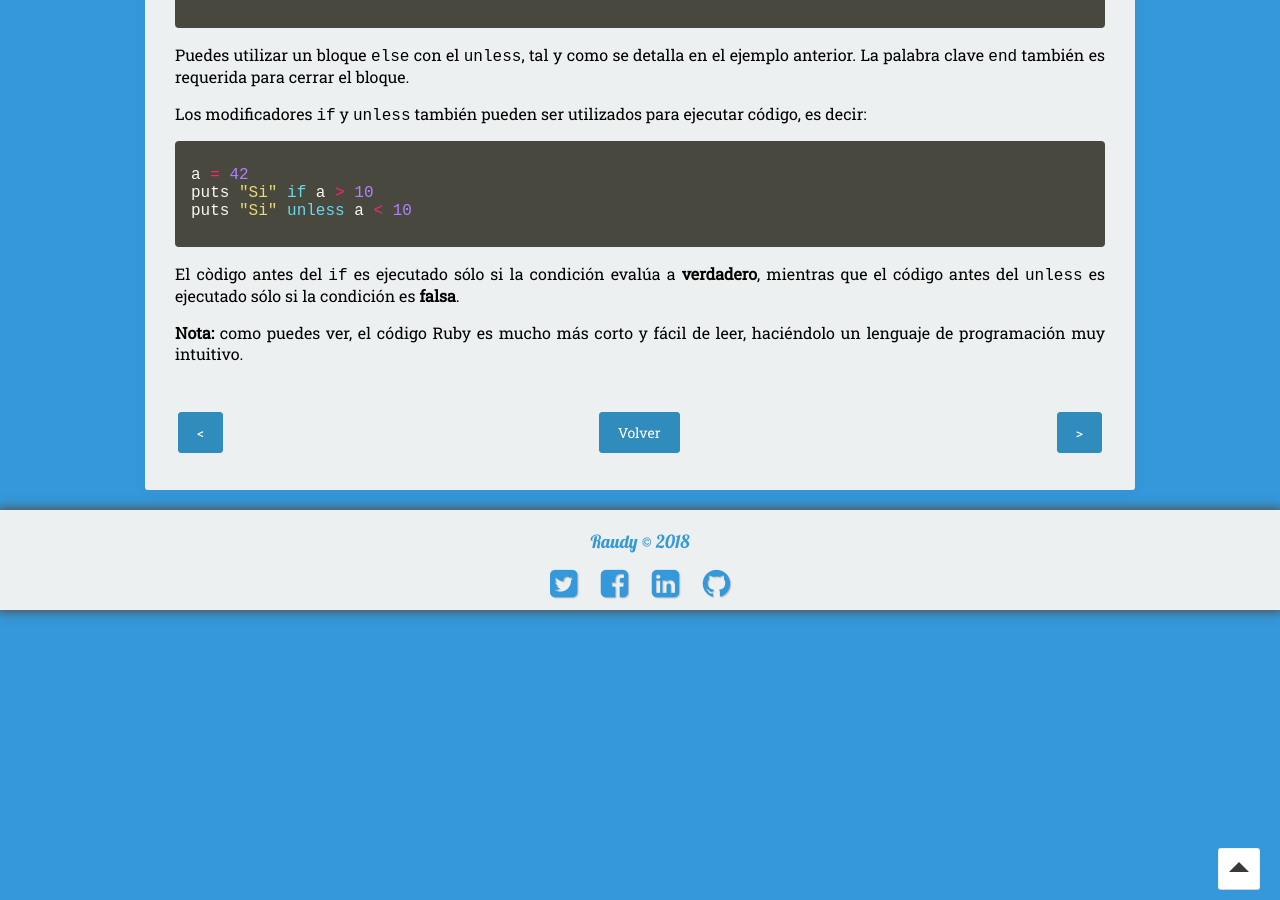
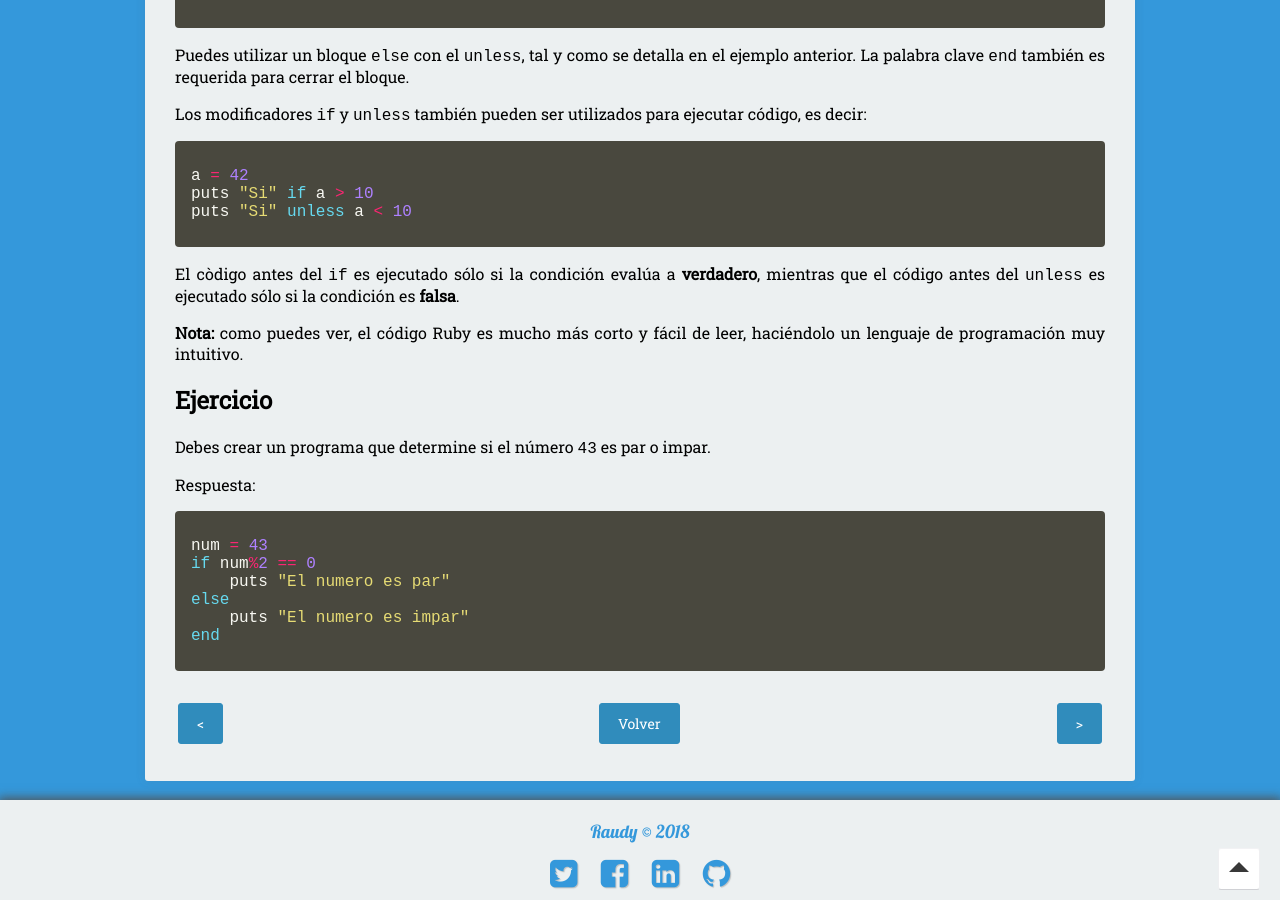
Before and after one commit to nisoto/Blog-anterior-2.0, a Jekyll site: the page built from _posts/2018-07-05-ruby-v-sentencia-if.md, in a window 1280 px wide and 900 px high, scrolled down 1993 px. Built offline with Jekyll 4.4.1, drawn with Linux system fonts in a browser that asks for light colours; nearby versions of some CDN libraries.

Commit message:
Update 2018-07-05-ruby-v-sentencia-if.md

```diff
--- a/_posts/2018-07-05-ruby-v-sentencia-if.md
+++ b/_posts/2018-07-05-ruby-v-sentencia-if.md
@@ -102,6 +102,21 @@ El còdigo antes del `if` es ejecutado sólo si la condición evalúa a **verdad
 
 **Nota:** como puedes ver, el código Ruby es mucho más corto y fácil de leer, haciéndolo un lenguaje de programación muy intuitivo.
 
+## Ejercicio
+
+Debes crear un programa que determine si el número `43` es par o impar.
+
+Respuesta:
+
+{% highlight ruby %}
+num = 43
+if num%2 == 0
+    puts "El numero es par"
+else
+    puts "El numero es impar"
+end
+{% endhighlight %}
+
 |     |     |     |
 |:----|:---:|----:|
 | [<](https://nisoto.github.io/ruby-iv-otros-operadores/){: .btn .btn-info} | [Volver](https://nisoto.github.io/blog/){: .btn .btn-info} | [>](https://nisoto.github.io/blog/){: .btn .btn-info} |
```
